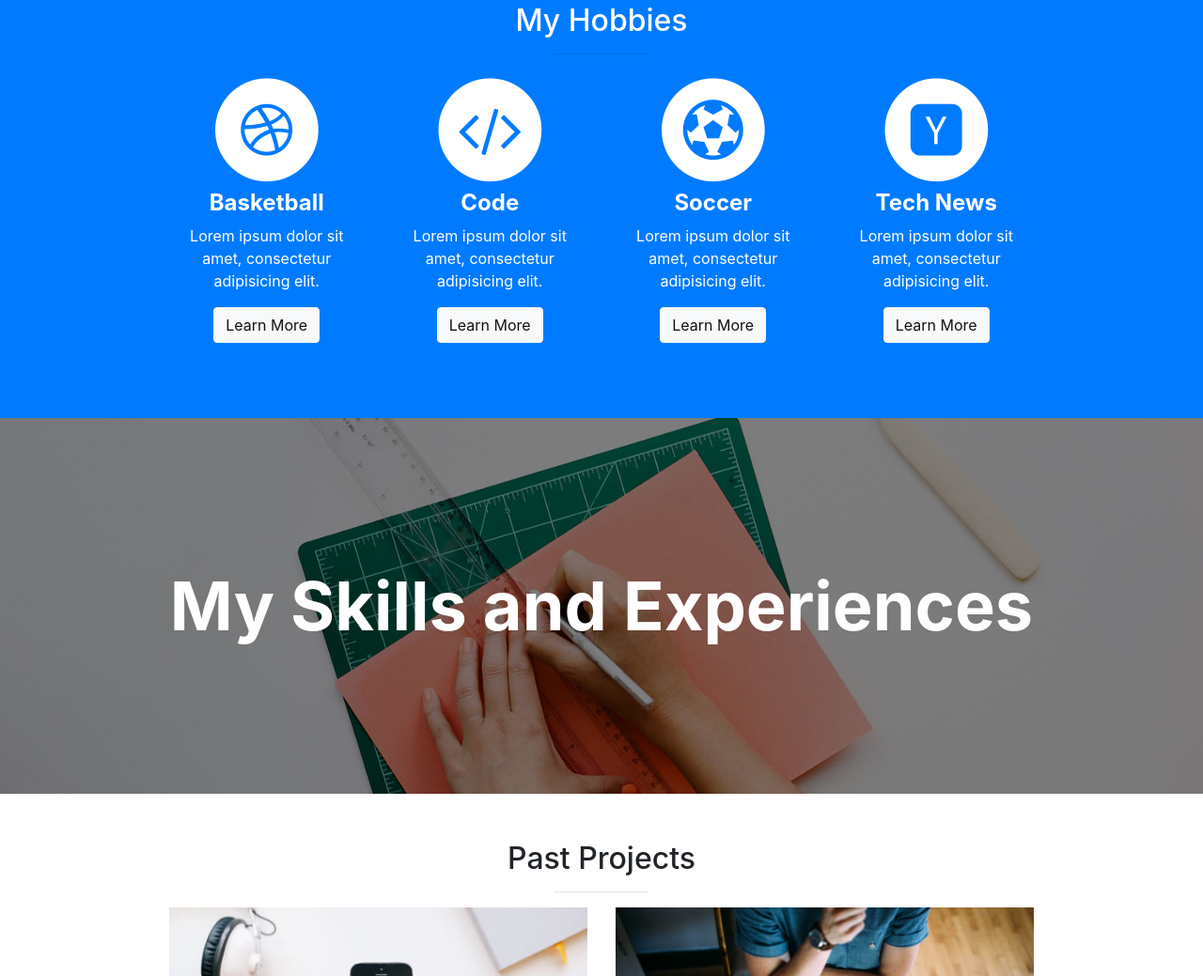
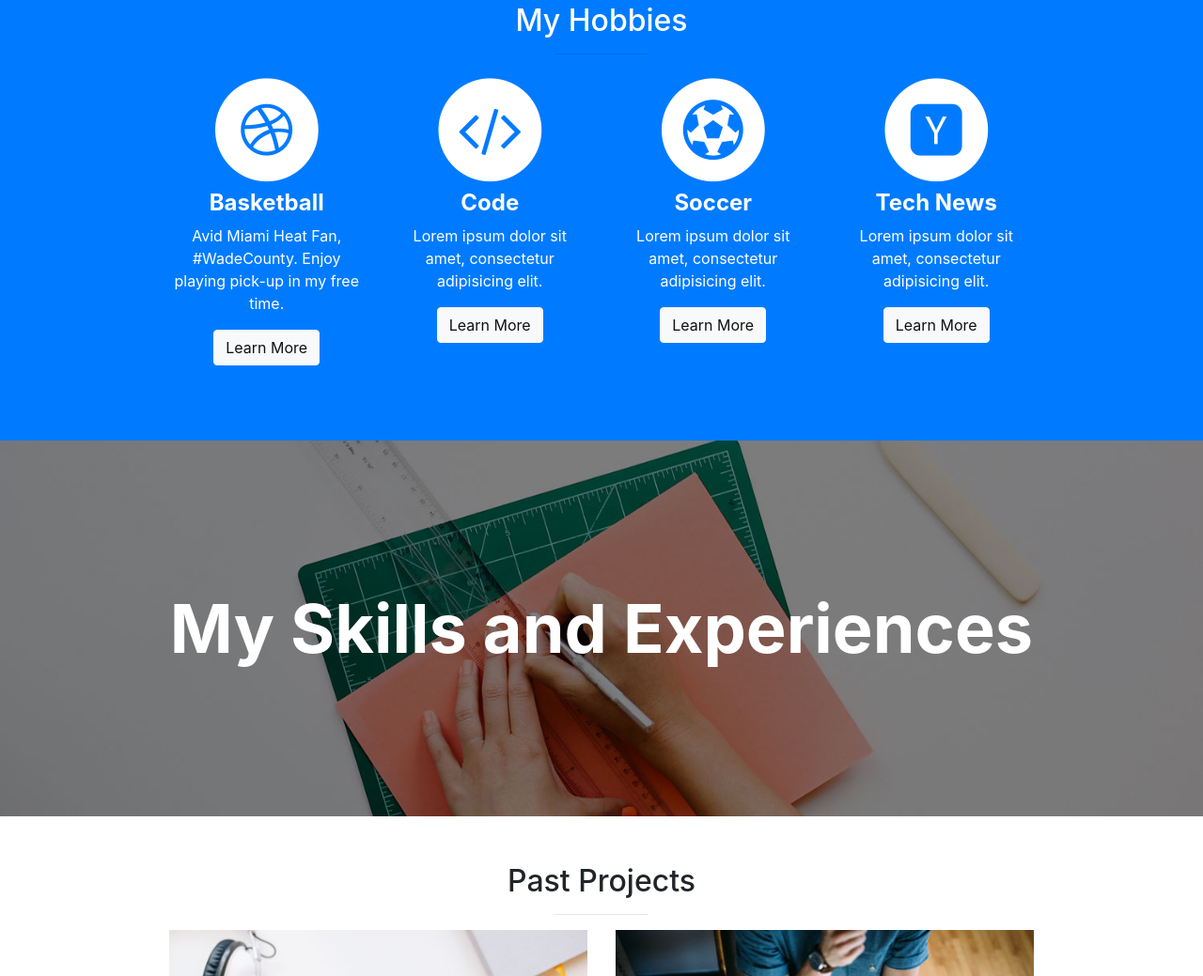
Before and after one commit to akshatdas/akshatdas.github.io, a website with bundled scripts: page index.html in a window 1280 px wide. Shown: the part 1078-2117 px from the top of the page at 94% size. Built offline with nearby package versions, Linux system fonts and the light colour scheme.

Commit message:
Modify Basketball Hobby

```diff
--- a/index.html
+++ b/index.html
@@ -83,7 +83,7 @@
                   <h4>
                     <strong>Basketball</strong>
                   </h4>
-                  <p>Lorem ipsum dolor sit amet, consectetur adipisicing elit.</p>
+                  <p>Avid Miami Heat Fan, #WadeCounty. Enjoy playing pick-up in my free time.</p>
                   <a href="#" class="btn btn-light">Learn More</a>
                 </div>
               </div>
```
